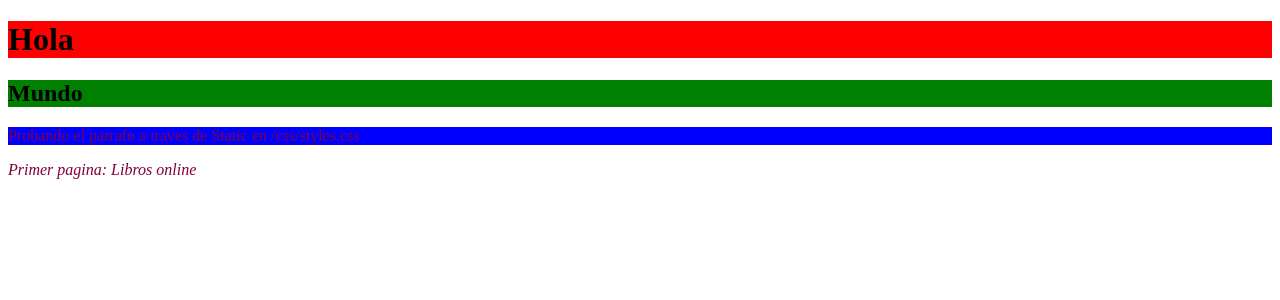
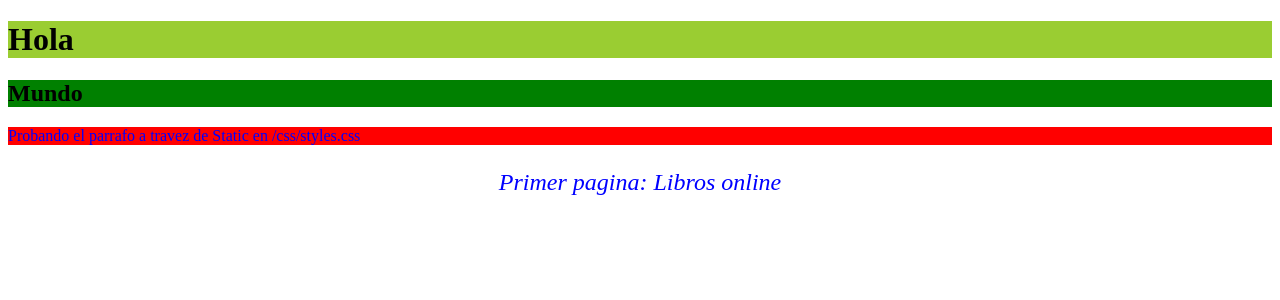
Before and after one commit to nestormarlier/Curso-Django, a Django app: page /vistaprevia/ in a window 1280 px wide. Shown: the top 300 px of the page. Run offline with Django 3.2, Linux system fonts and the light colour scheme.

Commit message:
etiquetas con varias clases

```diff
--- a/librosonline/vistaprevia/static/css/styles.css
+++ b/librosonline/vistaprevia/static/css/styles.css
@@ -1,12 +1,18 @@
 #parrafo{
-    background-color: blue;
+    background-color: red;
     /* color: red; si lo dejo asi no me pone el color de .color_letra */
 }
 
 .color_letra{
-    color: rgb(128, 0, 60);
+    color: blue;
+
 }
 
 .tipo_letra{
     font-style: italic;
+    font-size: x-large;
 }
+
+.posicion_letra{
+    text-align: center;
+}
--- a/librosonline/vistaprevia/templates/vistaprevia/index.html
+++ b/librosonline/vistaprevia/templates/vistaprevia/index.html
@@ -8,9 +8,9 @@
     <link rel="stylesheet" href="{% static 'css/styles.css' %}">
 </head>
 <body>
-    <h1 style="background-color: red">Hola<br></h1>
+    <h1 style="background-color: yellowgreen">Hola<br></h1>
     <h2 style="background-color: green;">Mundo</h2>
-    <p id="parrafo" class="color_letra">Probando el parrafo a traves de Static en /css/styles.css</p>
-    <p class="color_letra tipo_letra">Primer pagina: {{nombre_pagina}}</p>
+    <p id="parrafo" class="color_letra">Probando el parrafo a travez de Static en /css/styles.css</p>
+    <p class="color_letra tipo_letra posicion_letra">Primer pagina: {{nombre_pagina}}</p>
 </body>
 </html>
```
